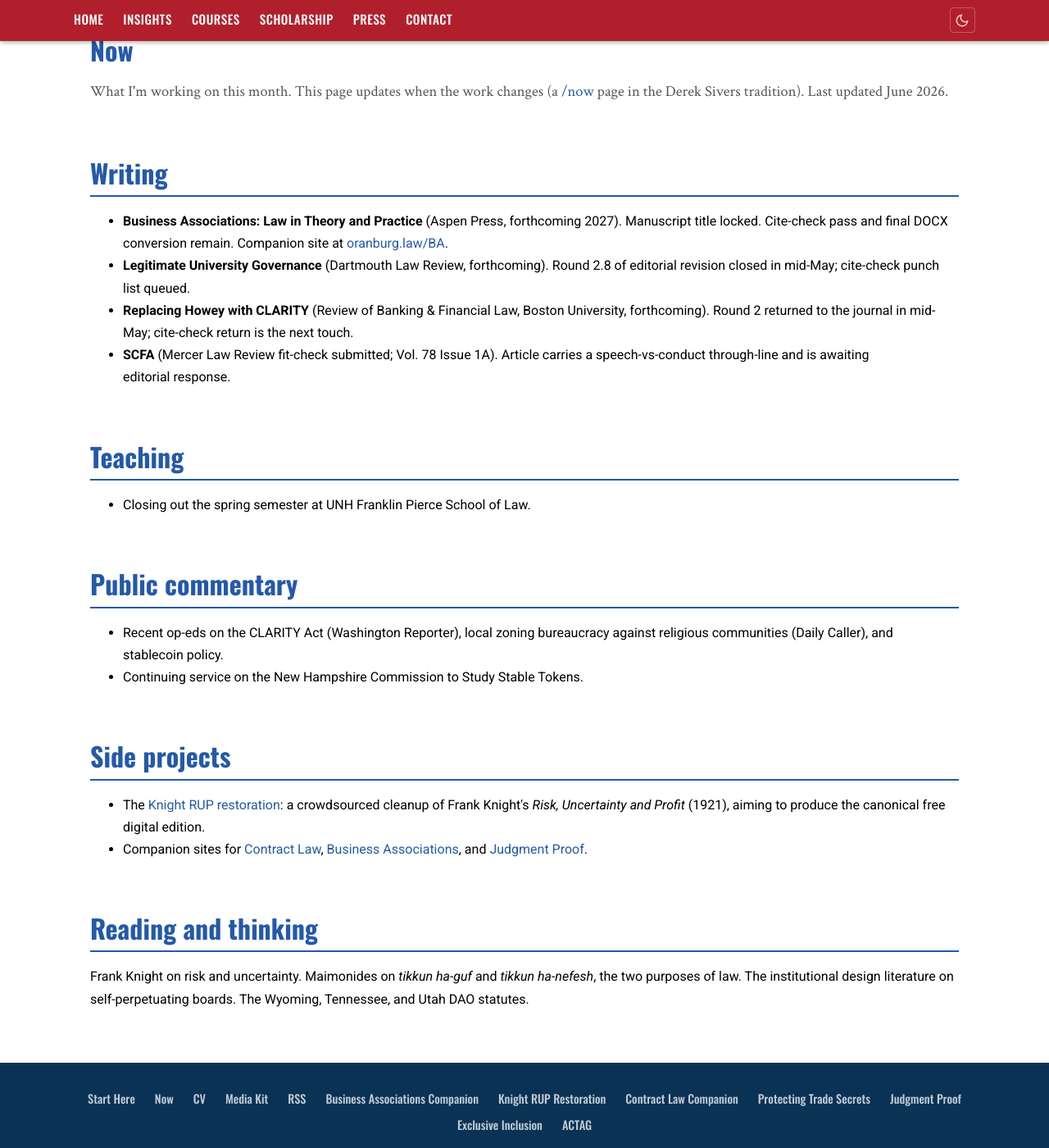
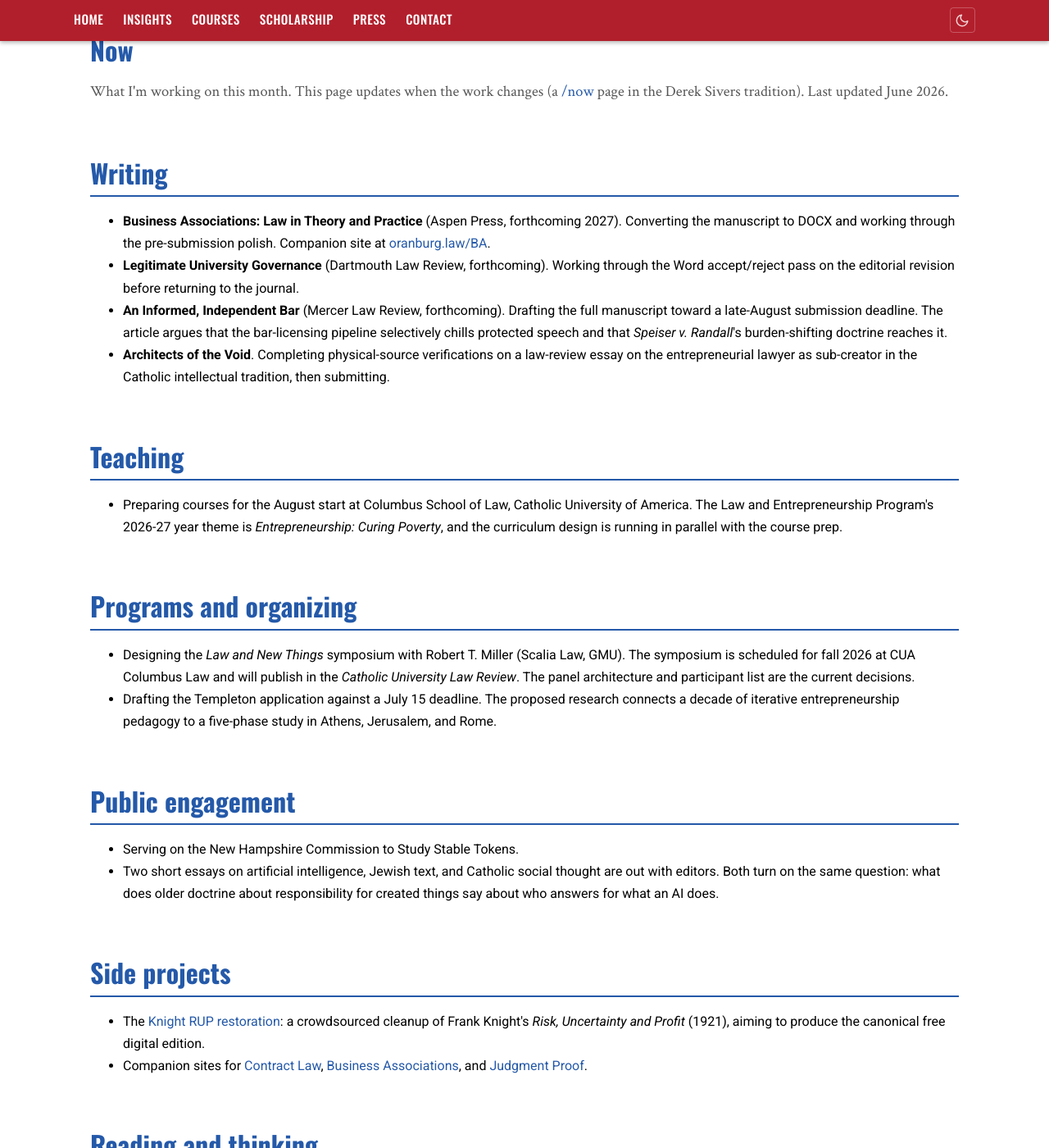
Before and after one commit to Oranburg/oranburg.github.io, a Jekyll site: the page built from now/index.html, in a window 1280 px wide and 1400 px high, scrolled down 268 px. Shown: the whole window at 82% size. Built offline with Jekyll 4.4.1, drawn with Linux system fonts in a browser that asks for light colours; some of the changed text lies outside the part shown.

Commit message:
now: refresh /now page to June 2026 active work
Replace stale semester-close, round-closed, and shipped-work language
with current active work: BA DOCX conversion, SC Word pass, IIB
drafting toward August, AotV verification, CUA LEP course prep,
LvP symposium design, Templeton application, and the two AI/Jewish-text
essays out with editors.

```diff
--- a/now/index.html
+++ b/now/index.html
@@ -14,25 +14,33 @@ description: "A snapshot of Seth C. Oranburg's current projects, teaching, and w
 <section class="now-section">
   <h2>Writing</h2>
   <ul>
-    <li><strong>Business Associations: Law in Theory and Practice</strong> (Aspen Press, forthcoming 2027). Manuscript title locked. Cite-check pass and final DOCX conversion remain. Companion site at <a href="https://oranburg.law/BA/">oranburg.law/BA</a>.</li>
-    <li><strong>Legitimate University Governance</strong> (Dartmouth Law Review, forthcoming). Round 2.8 of editorial revision closed in mid-May; cite-check punch list queued.</li>
-    <li><strong>Replacing Howey with CLARITY</strong> (Review of Banking &amp; Financial Law, Boston University, forthcoming). Round 2 returned to the journal in mid-May; cite-check return is the next touch.</li>
-    <li><strong>SCFA</strong> (Mercer Law Review fit-check submitted; Vol. 78 Issue 1A). Article carries a speech-vs-conduct through-line and is awaiting editorial response.</li>
+    <li><strong>Business Associations: Law in Theory and Practice</strong> (Aspen Press, forthcoming 2027). Converting the manuscript to DOCX and working through the pre-submission polish. Companion site at <a href="https://oranburg.law/BA/">oranburg.law/BA</a>.</li>
+    <li><strong>Legitimate University Governance</strong> (Dartmouth Law Review, forthcoming). Working through the Word accept/reject pass on the editorial revision before returning to the journal.</li>
+    <li><strong>An Informed, Independent Bar</strong> (Mercer Law Review, forthcoming). Drafting the full manuscript toward a late-August submission deadline. The article argues that the bar-licensing pipeline selectively chills protected speech and that <em>Speiser v. Randall</em>'s burden-shifting doctrine reaches it.</li>
+    <li><strong>Architects of the Void</strong>. Completing physical-source verifications on a law-review essay on the entrepreneurial lawyer as sub-creator in the Catholic intellectual tradition, then submitting.</li>
   </ul>
 </section>
 
 <section class="now-section">
   <h2>Teaching</h2>
   <ul>
-    <li>Closing out the spring semester at UNH Franklin Pierce School of Law.</li>
+    <li>Preparing courses for the August start at Columbus School of Law, Catholic University of America. The Law and Entrepreneurship Program's 2026-27 year theme is <em>Entrepreneurship: Curing Poverty</em>, and the curriculum design is running in parallel with the course prep.</li>
   </ul>
 </section>
 
 <section class="now-section">
-  <h2>Public commentary</h2>
+  <h2>Programs and organizing</h2>
   <ul>
-    <li>Recent op-eds on the CLARITY Act (Washington Reporter), local zoning bureaucracy against religious communities (Daily Caller), and stablecoin policy.</li>
-    <li>Continuing service on the New Hampshire Commission to Study Stable Tokens.</li>
+    <li>Designing the <em>Law and New Things</em> symposium with Robert T. Miller (Scalia Law, GMU). The symposium is scheduled for fall 2026 at CUA Columbus Law and will publish in the <em>Catholic University Law Review</em>. The panel architecture and participant list are the current decisions.</li>
+    <li>Drafting the Templeton application against a July 15 deadline. The proposed research connects a decade of iterative entrepreneurship pedagogy to a five-phase study in Athens, Jerusalem, and Rome.</li>
+  </ul>
+</section>
+
+<section class="now-section">
+  <h2>Public engagement</h2>
+  <ul>
+    <li>Serving on the New Hampshire Commission to Study Stable Tokens.</li>
+    <li>Two short essays on artificial intelligence, Jewish text, and Catholic social thought are out with editors. Both turn on the same question: what does older doctrine about responsibility for created things say about who answers for what an AI does.</li>
   </ul>
 </section>
 
@@ -46,5 +54,5 @@ description: "A snapshot of Seth C. Oranburg's current projects, teaching, and w
 
 <section class="now-section">
   <h2>Reading and thinking</h2>
-  <p>Frank Knight on risk and uncertainty. Maimonides on <em>tikkun ha-guf</em> and <em>tikkun ha-nefesh</em>, the two purposes of law. The institutional design literature on self-perpetuating boards. The Wyoming, Tennessee, and Utah DAO statutes.</p>
+  <p>Maimonides on the two purposes of law and the highest form of charity. Pope Leo XIV's <em>Magnifica Humanitas</em>. Aristotle on practical wisdom and the conditions under which a craftsman's judgment becomes a habit of excellence. The legal literature on entrepreneurship as vocation, and what it would mean for a law school's curriculum to take that seriously.</p>
 </section>
```
